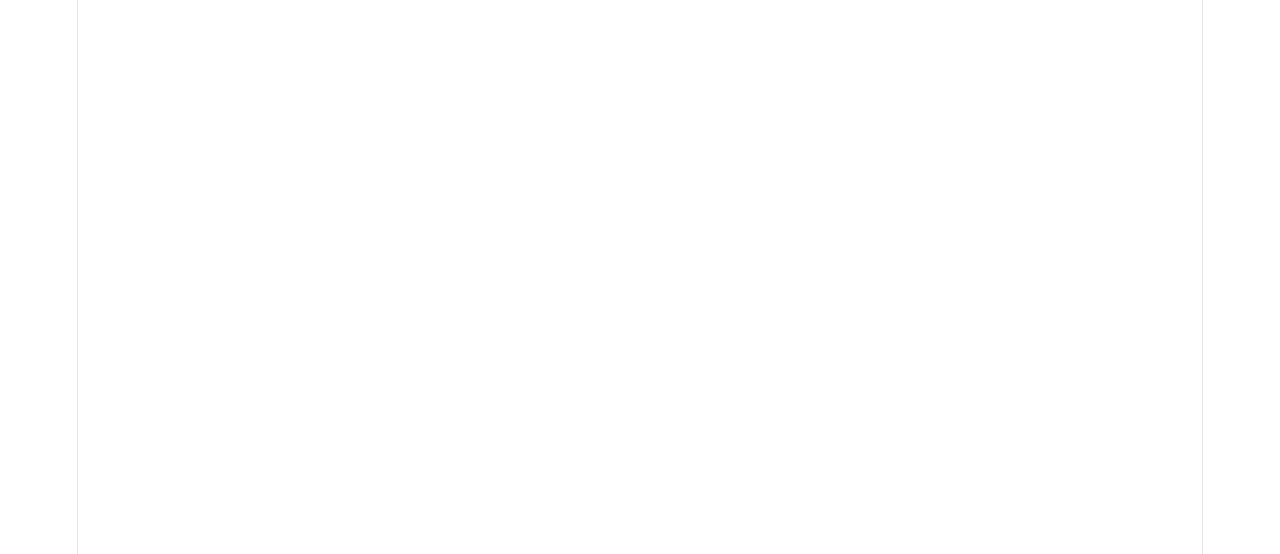
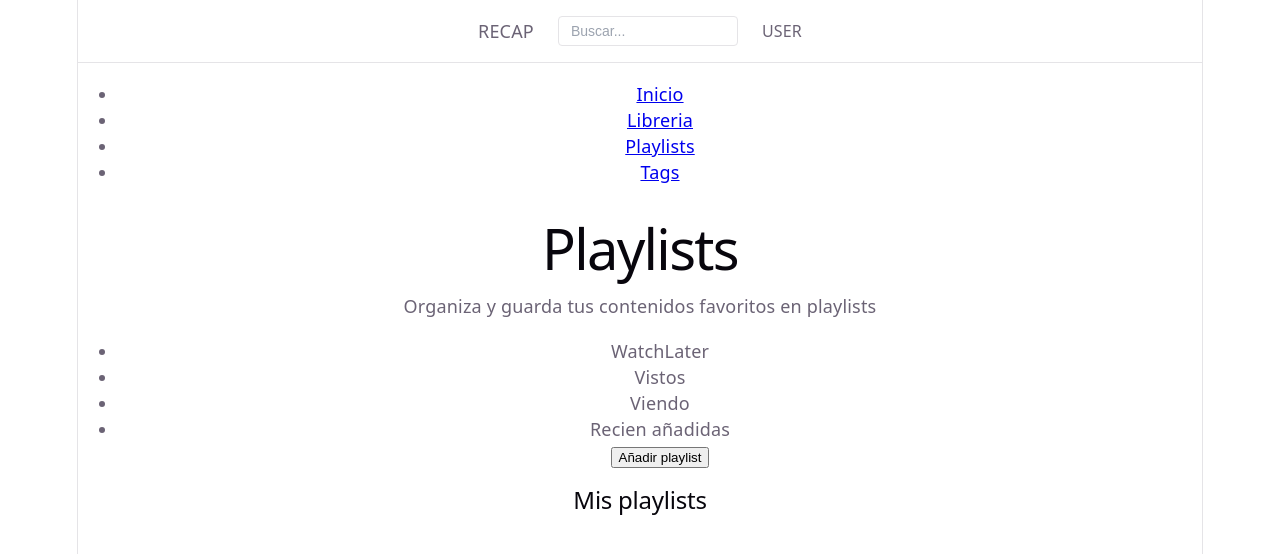
Before and after one commit to TheYouka/RECAP_PROJECT, a React app in the folder frontend/: page /playlists in a window 1280 px wide. Before the commit this address had no page. Shown: the top 554 px of the page. Built offline with nearby package versions, Linux system fonts and the light colour scheme; the HTML template or start-up script is replaced by a standard one.

Commit message:
RF4: FRONTEND

```diff
--- a/frontend/src/App.jsx
+++ b/frontend/src/App.jsx
@@ -2,6 +2,7 @@ import { BrowserRouter as Router, Routes, Route } from 'react-router-dom'
 import './App.css'
 import Home from './pages/Home'
 import Library from './pages/Library'
+import Playlists from './pages/Playlists'
 
 function App() {
   return (
@@ -9,6 +10,7 @@ function App() {
       <Routes>
         <Route path="/" element={<Home />} />
         <Route path="/library" element={<Library />} />
+        <Route path="/playlists" element={<Playlists />} />
       </Routes>
     </Router>
   )
--- a/frontend/src/components/Sidebar.jsx
+++ b/frontend/src/components/Sidebar.jsx
@@ -18,7 +18,7 @@ function Sidebar(){
                 </li>
 
                 <li>
-                    <Link to="/watchlater">Watchlater</Link>
+                    <Link to="/playlists">Playlists</Link>
                 </li>
 
                 <li>
--- /dev/null
+++ b/frontend/src/pages/Playlists.jsx
@@ -0,0 +1,44 @@
+import Sidebar from "../components/sidebar";
+import Navbar from "../components/Navbar"
+
+function Playlists(){
+
+    return(
+
+        <>
+            <Navbar/>
+
+            <Sidebar/>
+
+            <>
+                <h1>Playlists</h1>
+                <p>Organiza y guarda tus contenidos favoritos en playlists</p>
+            </>
+
+            <div className="defaultPlaylist-Container">
+                <ul>
+                    <li>WatchLater</li>
+                    <li>Vistos</li>
+                    <li>Viendo</li>
+                    <li>Recien añadidas</li>
+                    <button>Añadir playlist</button>
+
+                </ul>
+            </div>
+
+            <div className="playlist-Container">
+                <h2>Mis playlists</h2>
+
+            </div>
+
+
+        </>
+
+
+    )
+
+
+};
+
+
+export default Playlists;
```
